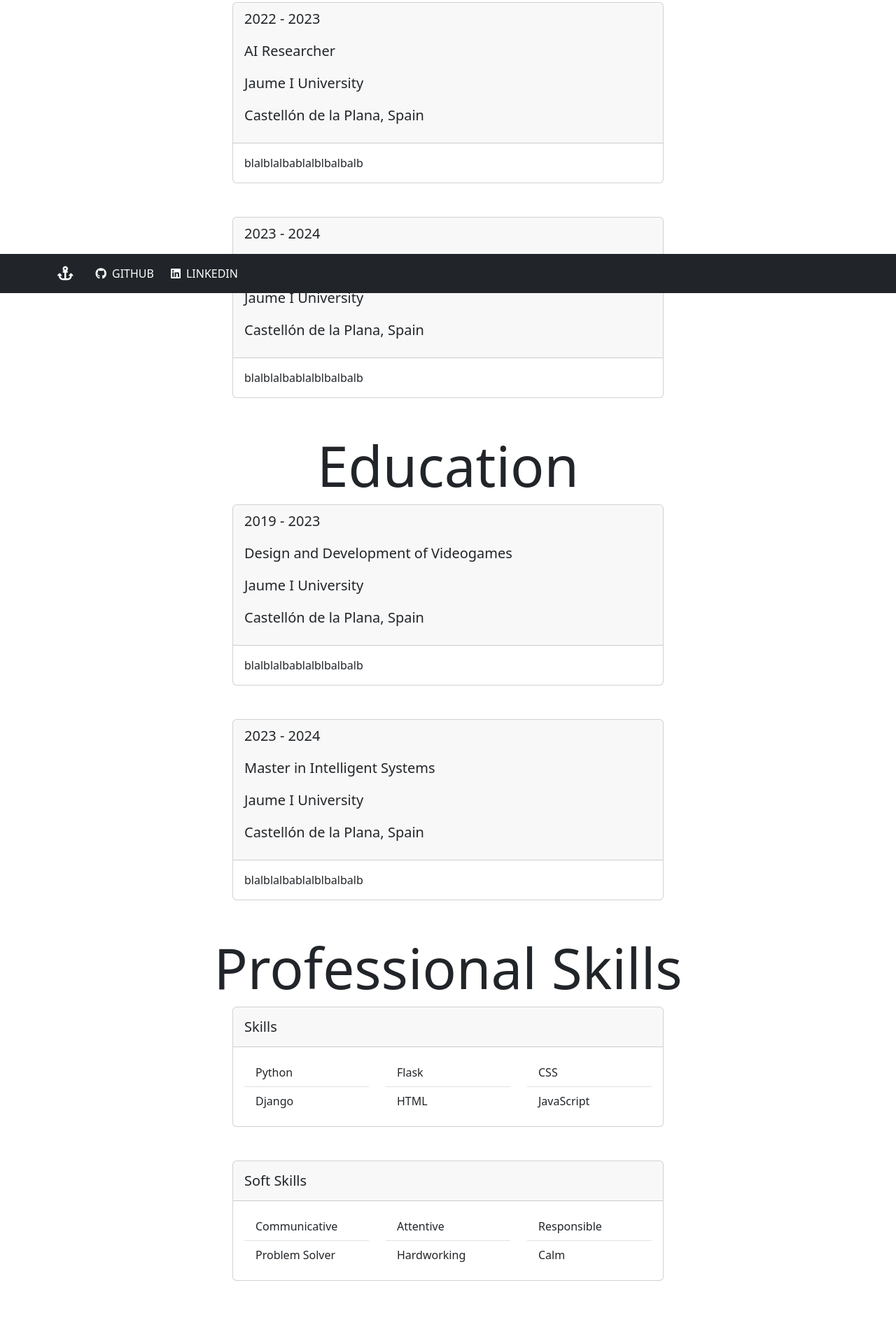
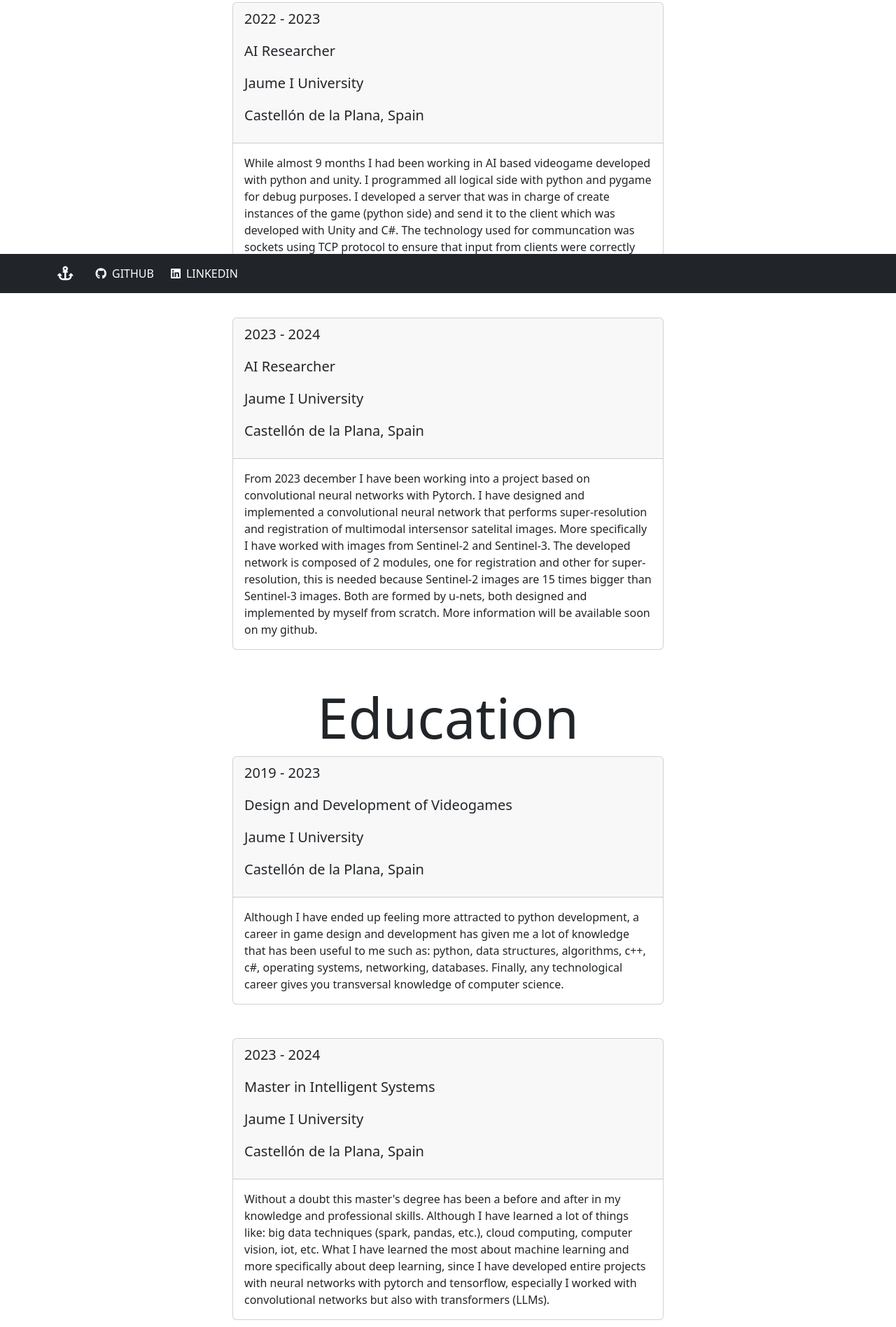
Before and after one commit to SergiFuster/ownwebpage, a Django app: page / in a window 1280 px wide. Shown: the part 381-2278 px from the top of the page at 70% size. Before the commit the page ends 2212 px from the top, so only its background shows below. Run offline with Django 5.2, Linux system fonts and the light colour scheme; some libraries are stand-ins or nearby versions.

Commit message:
Home cards descriptions filled

```diff
--- a/home/templates/education_cards/intelligent_systems_master.html
+++ b/home/templates/education_cards/intelligent_systems_master.html
@@ -12,6 +12,6 @@
     {% block final_date %}2024{% endblock %}
     {% block rol %}Master in Intelligent Systems{% endblock %}
     {% block country %}Castellón de la Plana, Spain{% endblock %}
-    {% block description %}blalblalbablalblbalbalb{% endblock %}
+    {% block description %}Without a doubt this master's degree has been a before and after in my knowledge and professional skills. Although I have learned a lot of things like: big data techniques (spark, pandas, etc.), cloud computing, computer vision, iot, etc. What I have learned the most about machine learning and more specifically about deep learning, since I have developed entire projects with neural networks with pytorch and tensorflow, especially I worked with convolutional networks but also with transformers (LLMs).{% endblock %}
 </body>
 </html>
--- a/home/templates/education_cards/videogame_development.html
+++ b/home/templates/education_cards/videogame_development.html
@@ -12,6 +12,6 @@
     {% block final_date %}2023{% endblock %}
     {% block rol %}Design and Development of Videogames{% endblock %}
     {% block country %}Castellón de la Plana, Spain{% endblock %}
-    {% block description %}blalblalbablalblbalbalb{% endblock %}
+    {% block description %}Although I have ended up feeling more attracted to python development, a career in game design and development has given me a lot of knowledge that has been useful to me such as: python, data structures, algorithms, c++, c#, operating systems, networking, databases. Finally, any technological career gives you transversal knowledge of computer science.{% endblock %}
 </body>
 </html>
--- a/home/templates/experience_cards/AI_researcher.html
+++ b/home/templates/experience_cards/AI_researcher.html
@@ -12,6 +12,15 @@
     {% block final_date %}2024{% endblock %}
     {% block rol %}AI Researcher{% endblock %}
     {% block country %}Castellón de la Plana, Spain{% endblock %}
-    {% block description %}blalblalbablalblbalbalb{% endblock %}
+    {% block description %}From 2023 december I have been working into
+    a project based on convolutional neural networks with Pytorch. I have
+    designed and implemented a convolutional neural network that performs
+    super-resolution and registration of multimodal intersensor satelital images.
+    More specifically I have worked with images from Sentinel-2 and Sentinel-3.
+    The developed network is composed of 2 modules, one for registration
+    and other for super-resolution, this is needed because Sentinel-2 images
+    are 15 times bigger than Sentinel-3 images. Both are formed by u-nets, both designed
+    and implemented by myself from scratch. More information will be available soon
+    on my github.  {% endblock %}
 </body>
 </html>
--- a/home/templates/experience_cards/colaboration_grant.html
+++ b/home/templates/experience_cards/colaboration_grant.html
@@ -12,6 +12,11 @@
     {% block final_date %}2023{% endblock %}
     {% block rol %}AI Researcher{% endblock %}
     {% block country %}Castellón de la Plana, Spain{% endblock %}
-    {% block description %}blalblalbablalblbalbalb{% endblock %}
+    {% block description %}While almost 9 months I had been working in AI based videogame
+    developed with python and unity. I programmed all logical side with python and pygame
+    for debug purposes. I developed a server that was in charge of create instances
+    of the game (python side) and send it to the client which was developed
+    with Unity and C#. The technology used for communcation was sockets using TCP
+    protocol to ensure that input from clients were correctly prossesed.{% endblock %}
 </body>
 </html>
```
